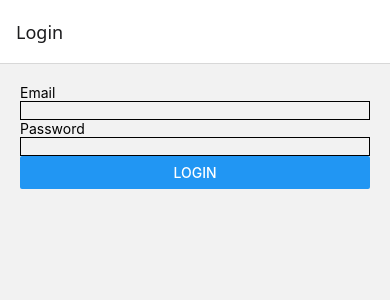
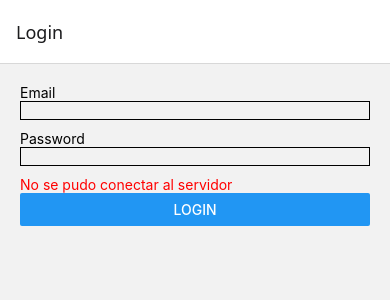
Before and after one commit to MikYY8/vetlink-frontend-mobile, a React Native app: screen /Login in a window 390 px wide. Both pictures are taken after a click on the button "LOGIN". Shown: the top 300 px of the page. Built offline with nearby package versions, Linux system fonts and the light colour scheme; no server answers.

Commit message:
LOGIN WORKS IM GONNA CRY

```diff
--- a/src/api/api.js
+++ b/src/api/api.js
@@ -1,7 +1,7 @@
 import axios from "axios";
 
 const api = axios.create({
-  baseURL: "http://192.168.43.100:3000",
+  baseURL: "http://192.168.0.105:3000",
   headers: {
     "Content-Type": "application/json",
   },
--- a/src/screens/LoginScreen.js
+++ b/src/screens/LoginScreen.js
@@ -2,45 +2,67 @@ import { View, TextInput, Button, Text } from "react-native";
 import { useState } from "react";
 import api from "../api/api";
 
-export default function LoginScreen({}) {
+export default function LoginScreen({ navigation }) {
+
   const [email, setEmail] = useState("");
   const [password, setPassword] = useState("");
-  //  fetch("http://192.168.43.100:3000/users/login", {
+  const [error, setError] = useState("");
 
-    const login = () => {
-        fetch("http://192.168.43.100:3000/users/login", {
-          method: "POST",
-          headers: {
-              "Content-Type": "application/json",
-          },
-        })
-        .then(r => r.json())
-        .then(d => console.log("OK:", d))
-        .catch(e => console.log("FETCH ERROR:", e));
+  const login = async () => {
+
+    console.log("LOGIN CLICK");
+
+    try {
+
+      const res = await api.post("/users/login", {
+        email,
+        password
+      });
+
+      console.log("SERVER RESPONSE:", res.data);
+
+      // si tu backend devuelve token o user
+      if (res.data) {
+        navigation.navigate("Home");
+      }
+
+    } catch (err) {
+
+      console.log("LOGIN ERROR:", err);
+
+      if (err.response) {
+        console.log("ERROR DATA:", err.response.data);
+        setError(err.response.data.message || "Login incorrecto");
+      } else {
+        setError("No se pudo conectar al servidor");
+      }
+
     }
+  };
 
   return (
     <View style={{ padding: 20 }}>
+
       <Text>Email</Text>
-      <TextInput inputMode="email" autoCapitalize="none" onChangeText={setEmail} style={{ borderWidth: 1 }} />
+      <TextInput
+        value={email}
+        autoCapitalize="none"
+        onChangeText={setEmail}
+        style={{ borderWidth: 1, marginBottom: 10 }}
+      />
 
       <Text>Password</Text>
-      <TextInput autoCapitalize="none" secureTextEntry onChangeText={setPassword} style={{ borderWidth: 1 }} />
+      <TextInput
+        value={password}
+        secureTextEntry
+        onChangeText={setPassword}
+        style={{ borderWidth: 1, marginBottom: 10 }}
+      />
+
+      {error ? <Text style={{color:"red"}}>{error}</Text> : null}
 
       <Button title="Login" onPress={login} />
+
     </View>
   );
 }
-
-// { "code": 400,
-//   "data":
-//   [
-//     {"location": "body",
-//     "msg": "Email o contraseña incorrectos",
-//     "path": "email",
-//     "type": "field",
-//     "value": "email"}
-//   ],
-//   "message": "Error: parámetros incorrectos",
-//   "success": false
-// }
```
